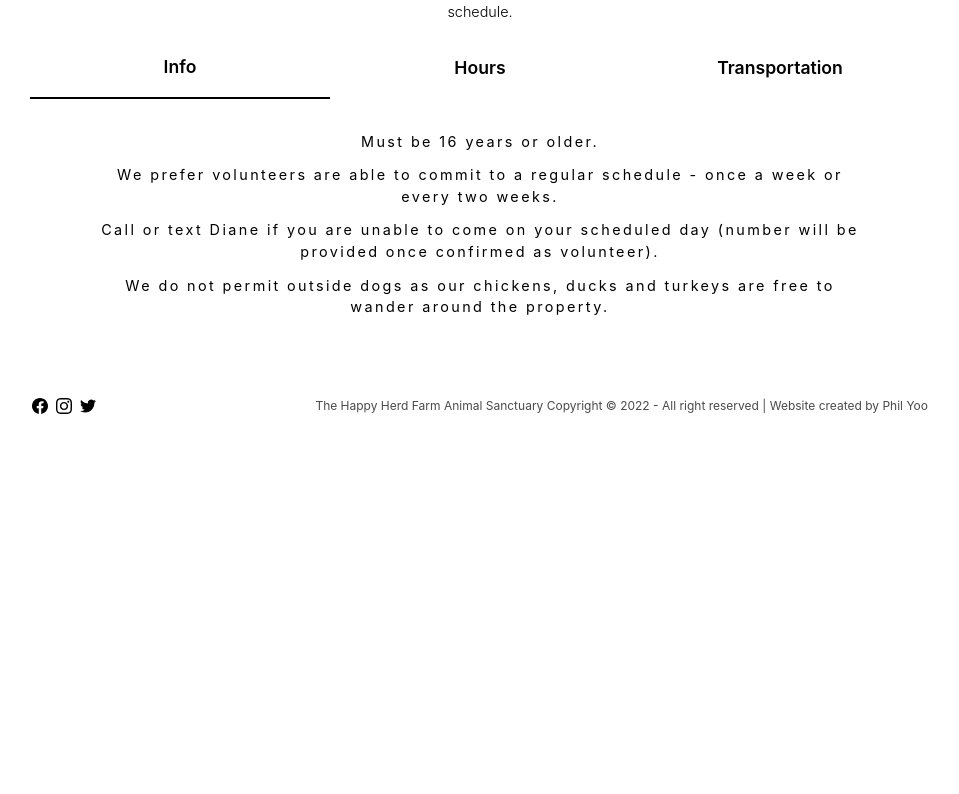
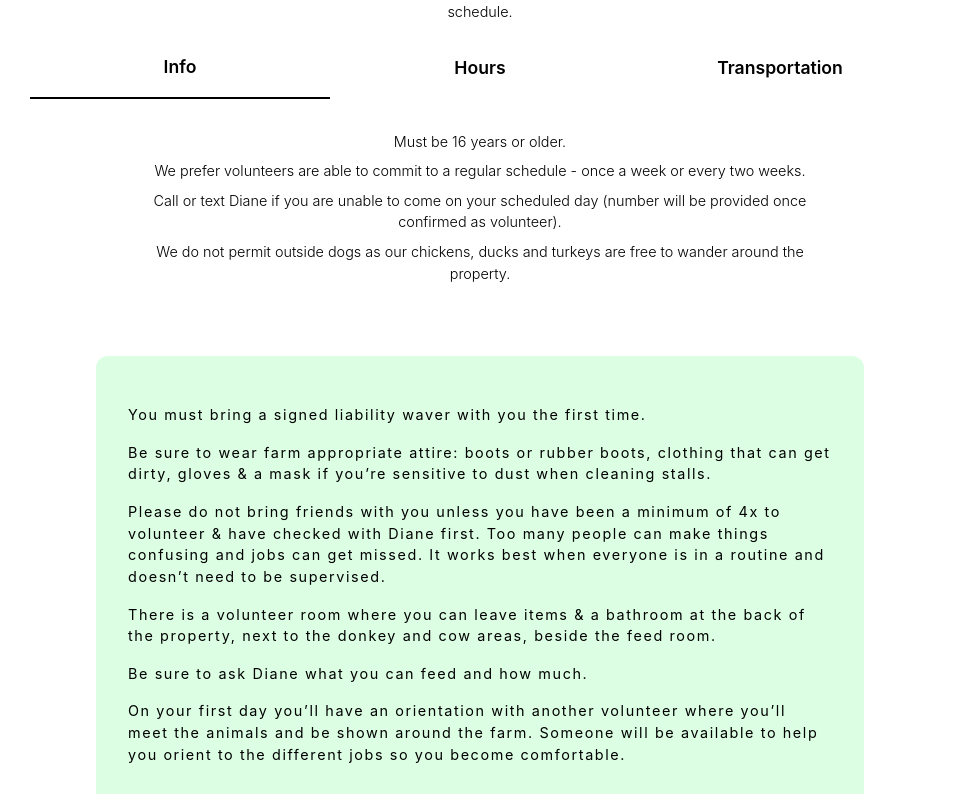
Before and after one commit to josemourinho333/happyherd, a Next.js app in the folder client/: page /volunteer in a window 1280 px wide. Shown: the part 303-1097 px from the top of the page, without its empty margins (160-1119 px from the left). Before the commit the page ends 800 px from the top, so only its background shows below. Built offline with nearby package versions, Linux system fonts and the light colour scheme.

Commit message:
Finish volunteer section minus the form functionality

```diff
--- a/client/pages/volunteer.jsx
+++ b/client/pages/volunteer.jsx
@@ -1,5 +1,6 @@
 import styles from '../styles/Volunteer.module.scss';
 import { useEffect } from 'react';
+import {HiPlusSm} from 'react-icons/hi';
 
 const Volunteer = () => {
 
@@ -72,6 +73,80 @@ const Volunteer = () => {
           </div>
         </div>
       </div>
+      <div className={styles.tasks}>
+        <div className={styles.bubble}>
+          <ul>
+            <li>You must bring a signed liability waver with you the first time.</li>
+            <li>Be sure to wear farm appropriate attire: boots or rubber boots, clothing that can get dirty, gloves & a mask if you’re sensitive to dust when cleaning stalls.</li>
+            <li>Please do not bring friends with you unless you have been a minimum of 4x to volunteer & have checked with Diane first. Too many people can make things confusing and jobs can get missed. It works best when everyone is in a routine and doesn’t need to be supervised.</li>
+            <li>There is a volunteer room where you can leave items & a bathroom at the back of the property, next to the donkey and cow areas, beside the feed room.</li>
+            <li>Be sure to ask Diane what you can feed and how much.</li>
+            <li>On your first day you’ll have an orientation with another volunteer where you’ll meet the animals and be shown around the farm. Someone will be available to help you orient to the different jobs so you become comfortable.</li>
+          </ul>
+        </div>
+        <h1>What Does Volunteering at an Animal Sanctuary Involve?</h1>
+        <ul className={styles.taskList}>
+          <li className="taskItem">
+            <h3 className="taskName">Cleaning residents stalls</h3>
+            <p className="taskInfo">
+              Raking up old hay and waste into wheelbarrows <br/>
+              Sweep and pick up waste in goat pen <br/>
+              Dumping waste on to designated dump site <br/>
+              Replace bedding (straw or shaving) <br/>
+              Filling hay mangers <br/>
+              Emptying, scrubbing, cleaning and refilling water barrels
+            </p>
+          </li>
+          <li className="taskItem">
+            <h3 className="taskName">Cleaning chicken coops</h3>
+            <p className="taskInfo">
+              Clean and refilling water bowls and food <br/>
+              Cleaning of waste <br/>
+              Gather eggs from the coops <br/>
+              Strip all bedding from floor and nesting boxes (monthly) <br/>
+              Putting down light layer of lime and then cover with shavings <br/>
+              Refill nesting boxes with shavings
+            </p>
+          </li>
+          <li className="taskItem">
+            <h3 className="taskName">Meal prep for residents</h3>
+            <p className="taskInfo">
+              Sorting vegetables and fruits in the feed room <br/>
+              Discarding unusable items <br/>
+              Preparing meals for the animals as needed <br/>
+              Ensuring a wheelbarrow of hay is left for afternoon feedings of animals
+            </p>
+          </li>
+          <li className="taskItem">
+            <h3 className="taskName">Animal care</h3>
+            <p className="taskInfo">
+              Brush and play with the animals <br/>
+              Pigs love belly loves <br/>
+              All animals love to be groomed <br/>
+              The pigs need mud holes filled with water in the hot summer weather
+            </p>
+          </li>
+          <li className="taskItem">
+            <h3 className="taskName">General tasks</h3>
+            <p className="taskInfo">
+              General clean up of bran area and removal of hay from grass areas around the farm <br/>
+              Notifying Diane & Steve if running low on any items around the farm <br/>
+              Storage of tools in proper area and tidy up during and after completion of work <br/>
+              Weeding/watering garden and plants <br/>
+              Moving hay into barn loft <br/>
+              Painting fences/houses
+            </p>
+          </li>
+        </ul>
+        <div className={styles.bubble}>
+          <ul>
+            <li>Feel free to take pictures and pet the animals, but please remember the volunteer work comes first! The farm needs volunteers to help spread the work out and ensure all jobs are completed so the animals are taken care of properly, and more work isn’t left for the next day’s volunteers.</li>
+            <li>By volunteering, you’re freeing the owners up to collect food, run errands for the farm, answer emails, pick up medicine, treat any sick animals etc.</li>
+            <li>We appreciate your help more than you can realize! Thank you for your commitment to the animals & The Happy Herd Farm Sanctuary. Please make sure to consider all of the above before deciding you want to volunteer. Volunteering is work, but it is also very rewarding! If you’re willing, we would love to have you!</li>
+          </ul>
+        </div>
+        <div className="my-10 text-center">Volunteer application form -- fill it in, submit, translate to pdf for admins @ HH, form will take in everything in the actual form itself<br/>end of volunteer page</div>
+      </div>
     </section>
   )
 }
--- a/client/styles/Volunteer.module.scss
+++ b/client/styles/Volunteer.module.scss
@@ -28,3 +28,57 @@
     width: 70%;
   }
 }
+
+.tasks {
+  width: 80%;
+  margin: auto;
+  margin-top: 4rem;
+  margin-bottom: 4rem;
+
+  h1 {
+    font-weight: 500;
+    font-size: 2rem;
+    margin-top: 2rem;
+  }
+}
+
+.bubble {
+  background-color: #dcffe4;
+  border-radius: 0.75rem;
+  color: #000;
+
+  padding: 2rem;
+
+  ul {
+    li {
+      display: flex;
+      align-items: center;
+      font-weight: 400;
+      letter-spacing: 0.10rem;
+      font-size: 0.9rem;
+      margin: 1rem 0;
+    }
+  }
+}
+
+.taskList {
+  margin: 2rem 0;
+  li {
+    border-bottom: 1px solid black;
+    display: flex;
+    padding: 1rem 0 2rem 0;
+    h3 {
+      font-weight: 600;
+      font-size: 1.5rem;
+      flex-basis: 50%;
+    }
+
+    p {
+      font-weight: 400;
+      font-size: 1rem;
+      flex-basis: 50%;
+      letter-spacing: 0.1rem;
+      line-height: 2rem;
+    }
+  }
+}
--- a/client/styles/globals.scss
+++ b/client/styles/globals.scss
@@ -184,17 +184,16 @@ a {
 
   div.active {
     display: block;
+    margin-top: 2rem;
+    font-weight: 300;
+    font-size: 0.90rem;
     text-align: center;
-    width: 80%;
-    margin: auto;
-    margin-top: 2rem;
-    font-weight: 400;
-    font-size: 0.90rem;
-    letter-spacing: 0.15rem;
-
     ul {
+      width: 85%;
+      margin: auto;
       li {
-        margin: 0.75rem 0rem;
+        margin: 0.5rem 0rem;
+        width: 100%;
       }
     }
   }
```
